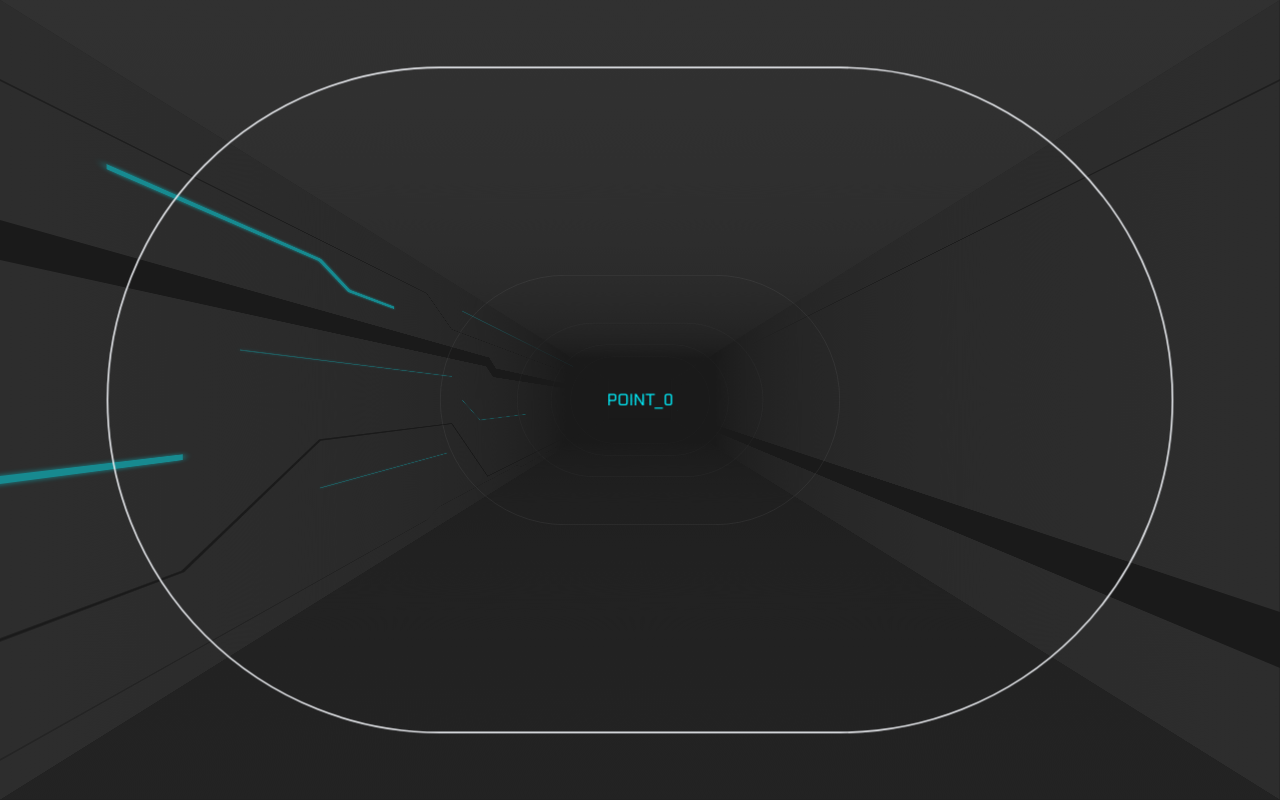
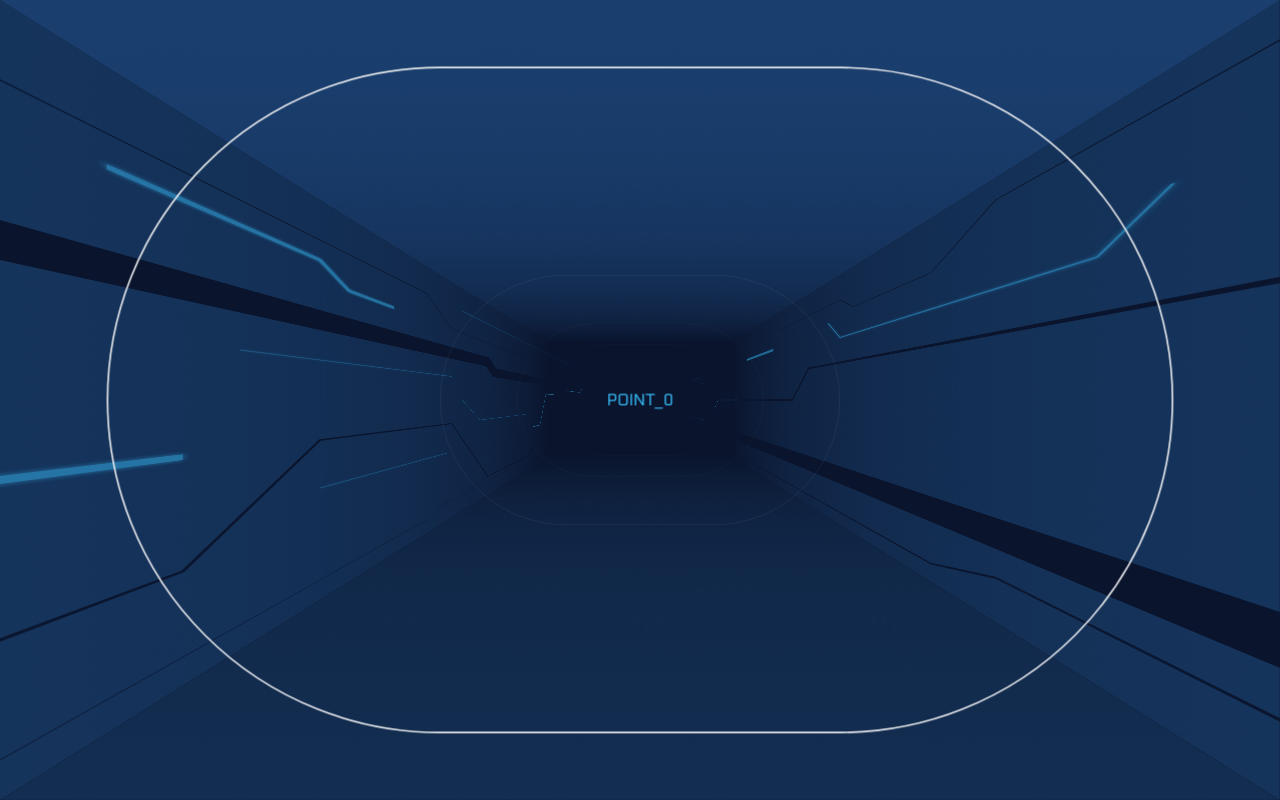
Before and after one commit to Arnav-Agrawal-987/Arnav-Agrawal-987.github.io, a React (Vite) app: page / in a window 1280 px wide. Built offline with nearby package versions, Linux system fonts and the light colour scheme; a web font is replaced by a local one.

Commit message:
feat:right wall decals

```diff
--- a/src/App.tsx
+++ b/src/App.tsx
@@ -7,15 +7,17 @@ const PERSPECTIVE = 1000/(N-1);
 const OFFSET = PERSPECTIVE / 2.5;
 
 const LEFT_WALL_SCROLL_PATHS = [
-  {d: "M 0,100 L 600,100 L 700,200 L 5000,200", strokeWidth: 2},
-  {d: "M 0,300 L 250,300 L 900,300 L 950,350 L 5000,350", strokeWidth: 50},
-  {d: "M 0,800 L 200,800 L 350,600 L 700,600 L 900,900 L 5000,900", strokeWidth: 4},
-  {d: "M 0,950 L 600,950 L 650,925 L 1150,925 L 1200,950 L 5000,950", strokeWidth: 1},
+  {d: "M 0,100 L 600,100 L 700,200 L 2300,200 L 2350,150 L 3000,150 L 3100,250 L 4000,250", strokeWidth: 2},
+  {d: "M 0,300 L 250,300 L 900,300 L 950,350 L 1800,350 L 1900,500 L 3450,500 L 3500,450 L 4000,450", strokeWidth: 50},
+  {d: "M 0,800 L 200,800 L 350,600 L 700,600 L 900,900 L 1300,900 L 1350,850 L 2500,850 L 2550,925 L 4000,925", strokeWidth: 4},
+  {d: "M 0,950 L 600,950 L 650,925 L 1150,925 L 1200,950 L 4000,950", strokeWidth: 1},
 ];
 
 const LEFT_WALL_FIXED_PATHS = [
   {d: "M 350,720 L 680,720", strokeWidth: 1},
   {d: "M 250,400 L 700,400", strokeWidth: 1},
+  {d: "M 2000,400 L 2500,400 L 2600,350", strokeWidth: 3},
+  {d: "M 1350,700 L 1450,700 L 1550,450 L 1700,450", strokeWidth: 3},
   {d: "M 150,150 L 350,150 L 400,200 L 500,200", strokeWidth: 8},
   {d: "M 750,100 L 2250,100", strokeWidth: 1},
   {d: "M 0,600 L 200,600", strokeWidth: 10},
@@ -23,12 +25,18 @@ const LEFT_WALL_FIXED_PATHS = [
 ];
 
 const RIGHT_WALL_SCROLL_PATHS = [
-  {d: "M 5000,100 L 2050,100 L 2000,200 L 1200,200 L 1150,150 L 0,150", strokeWidth: 2},
-  {d: "M 5000,800 L 1850,800 L 1750,600 L 900,600 L 800,650 L 0,650", strokeWidth: 70},
+  {d: "M 4000,50 L 3700,50 L 3600,150 L 3400,150 L 3350,100 L 2000,100 L 1200,100 L 1150,50 L 0,50", strokeWidth: 2},
+  {d: "M 4000,800 L 1850,800 L 1750,600 L 900,600 L 800,650 L 0,650", strokeWidth: 70},
+  {d: "M 4000,350 L 3200,350 L 3100,500 L 2600,500 L 2500,400 L 1400,400 L 1300,300 L 750,300 L 650,450 L 0,450", strokeWidth: 8},
+  {d: "M 4000,900 L 3700,900 L 3600,950 L 2150,950 L 2050,925 L 0,925", strokeWidth: 4},
 ];
 
 const RIGHT_WALL_FIXED_PATHS = [
-  {d: "M 980,720 L 650,720", strokeWidth: 1},
+  {d: "M 3850,175 L 3800,250 L 3350,250 L 3300,175", strokeWidth: 3},
+  {d: "M 2950,200 L 2650,200", strokeWidth: 12},
+  {d: "M 2500,500 L 2100,500 L 2000,600", strokeWidth: 2},
+  {d: "M 1600,750 L 1100,750", strokeWidth: 1},
+  {d: "M 1600,300 L 1500,200 L 1200,200", strokeWidth: 1},
 ];
 
 export default function App() {
@@ -42,7 +50,6 @@ export default function App() {
     [0, 1000],
     [0, 1],
     { ease: (t) => Math.max(Math.pow(t, 5), 0.4*t) }
-    // { ease: (t) => Math.pow(t, 5)}
   );
 
   useEffect(() => {
@@ -77,11 +84,11 @@ export default function App() {
       style={{ translateZ: zeroCamera, transformStyle: "preserve-3d" }}>
         {/* Back Wall */}
         <div className="absolute inset-0 bg-room-bg flex items-center justify-center"
-          style={{ transform: "translateZ(-5000px)" }}
+          style={{ transform: "translateZ(-4000px)" }}
         />
         {/* Left Wall */}
-        <div className="absolute left-0 w-[5000px] h-screen bg-gradient-to-r from-room-wall via-room-bg via-40% to-room-bg" style={{ transformOrigin: "left", transform: "rotateY(90deg)" }}>
-          <svg className="w-full h-full" viewBox="0 0 5000 1000" preserveAspectRatio="none">
+        <div className="absolute left-0 w-[4000px] h-screen bg-gradient-to-r from-room-wall via-room-bg via-40% to-room-bg" style={{ transformOrigin: "left", transform: "rotateY(90deg)" }}>
+          <svg className="w-full h-full" viewBox="0 0 4000 1000" preserveAspectRatio="none">
             {LEFT_WALL_SCROLL_PATHS.map((pathConfig, index) => (
               <g key={`left-pipe-${index}`}>
                 <path
@@ -116,8 +123,8 @@ export default function App() {
           </svg>
         </div>
         {/* Right Wall */}
-        <div className="absolute right-0 w-[5000px] h-screen bg-gradient-to-l from-room-wall via-room-bg via-40% to-room-bg" style={{ transformOrigin: "right", transform: "rotateY(-90deg)" }}>
-          <svg className="w-full h-full" viewBox="0 0 5000 1000" preserveAspectRatio="none">
+        <div className="absolute right-0 w-[4000px] h-screen bg-gradient-to-l from-room-wall via-room-bg via-40% to-room-bg" style={{ transformOrigin: "right", transform: "rotateY(-90deg)" }}>
+          <svg className="w-full h-full" viewBox="0 0 4000 1000" preserveAspectRatio="none">
             {RIGHT_WALL_SCROLL_PATHS.map((pathConfig, index) => (
               <g key={`right-pipe-${index}`}>
                 <path
@@ -152,11 +159,11 @@ export default function App() {
           </svg>
         </div>
         {/* Floor */}
-        <div className="absolute bottom-0 w-screen h-[2250px] bg-gradient-to-t from-room-floor to-room-bg"
+        <div className="absolute bottom-0 w-screen h-[2250px] bg-gradient-to-t from-room-floor via-room-bg via-70% to-room-bg"
           style={{ transformOrigin: "bottom", transform: "rotateX(90deg)" }}
         />
         {/* Roof */}
-        <div className="absolute top-0 w-screen h-[2250px] bg-gradient-to-b from-room-roof to-room-bg"
+        <div className="absolute top-0 w-screen h-[2250px] bg-gradient-to-b from-room-roof via-room-bg via-70% to-room-bg"
           style={{ transformOrigin: "top", transform: "rotateX(-90deg)" }}
         />
         {CHECKPOINTS.map((pos, i) => (
--- a/src/index.css
+++ b/src/index.css
@@ -4,12 +4,12 @@
 
 @layer base {
   :root {
-        --color-void: #000000;
-        --color-room-bg: #1a1a1a;
-        --color-room-wall: #2e2e2e;
-        --color-room-floor: #232323;
-        --color-room-roof: #323232;
-        --color-hologram-cyan: #00f2ff;
+    --color-void: #020617;
+    --color-room-bg: #0a142c;
+    --color-room-wall: #16365f;
+    --color-room-floor: #132f53;
+    --color-room-roof: #1b4274;
+    --color-hologram-cyan: #38bdf8;
   }
 
   .light {
@@ -18,7 +18,7 @@
     --color-room-wall: #d3d3d3;
     --color-room-floor: #c2c2c2;
     --color-room-roof: #dfdfdf;
-        --color-hologram-cyan: #0369a1;
+    --color-hologram-cyan: #221a7a;
   }
 
   body {
@@ -28,8 +28,17 @@
 
 @layer utilities {
   @keyframes energy-pulse {
-    0%, 100% { opacity: 0.3; filter: drop-shadow(0 0 2px var(--color-hologram-cyan)); }
-    50% { opacity: 1; filter: drop-shadow(0 0 8px var(--color-hologram-cyan)); }
+
+    0%,
+    100% {
+      opacity: 0.3;
+      filter: drop-shadow(0 0 2px var(--color-hologram-cyan));
+    }
+
+    50% {
+      opacity: 1;
+      filter: drop-shadow(0 0 8px var(--color-hologram-cyan));
+    }
   }
 
   .animate-pulse-flow {
```
Lines whose indentation alone changed are shown as unchanged.
